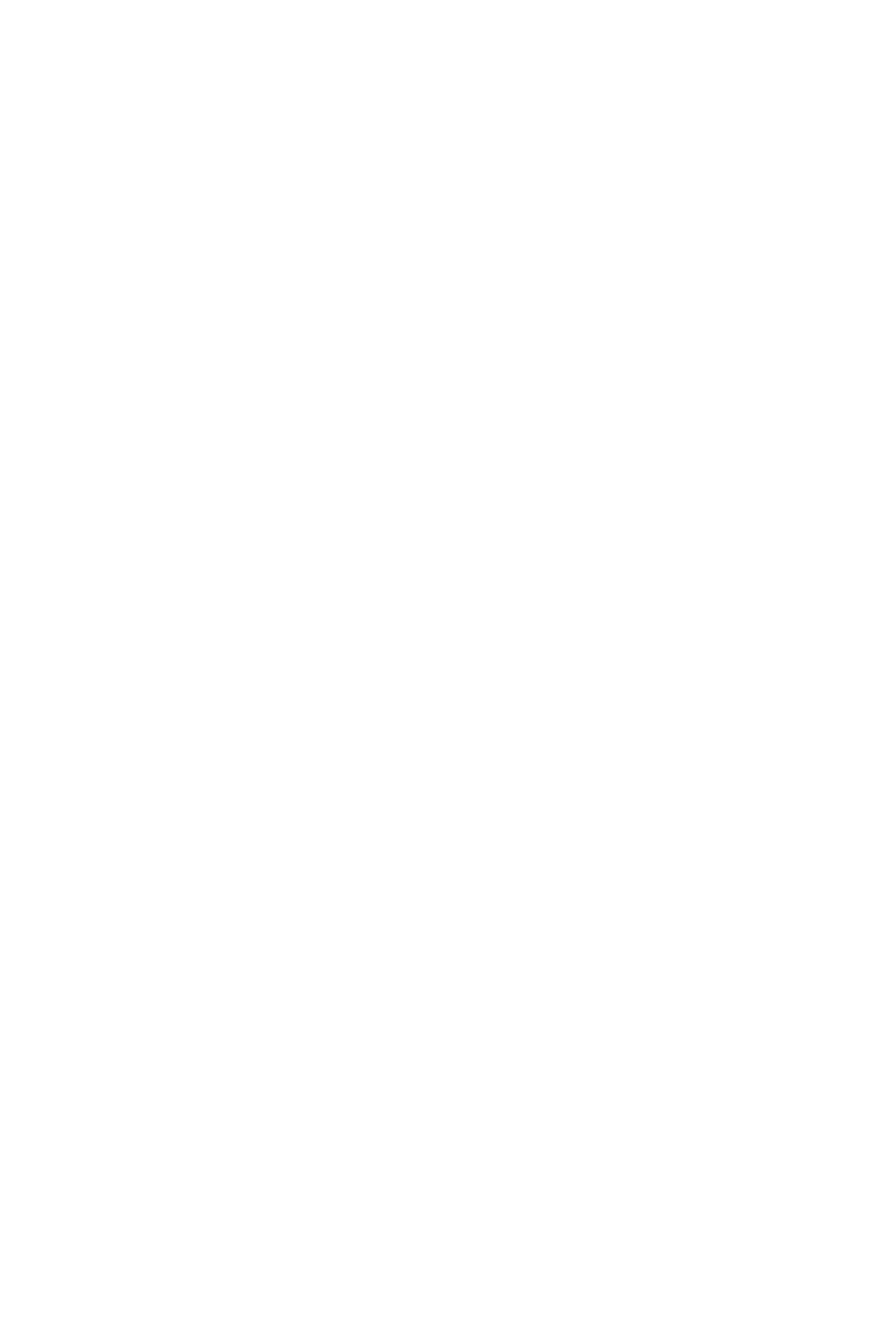
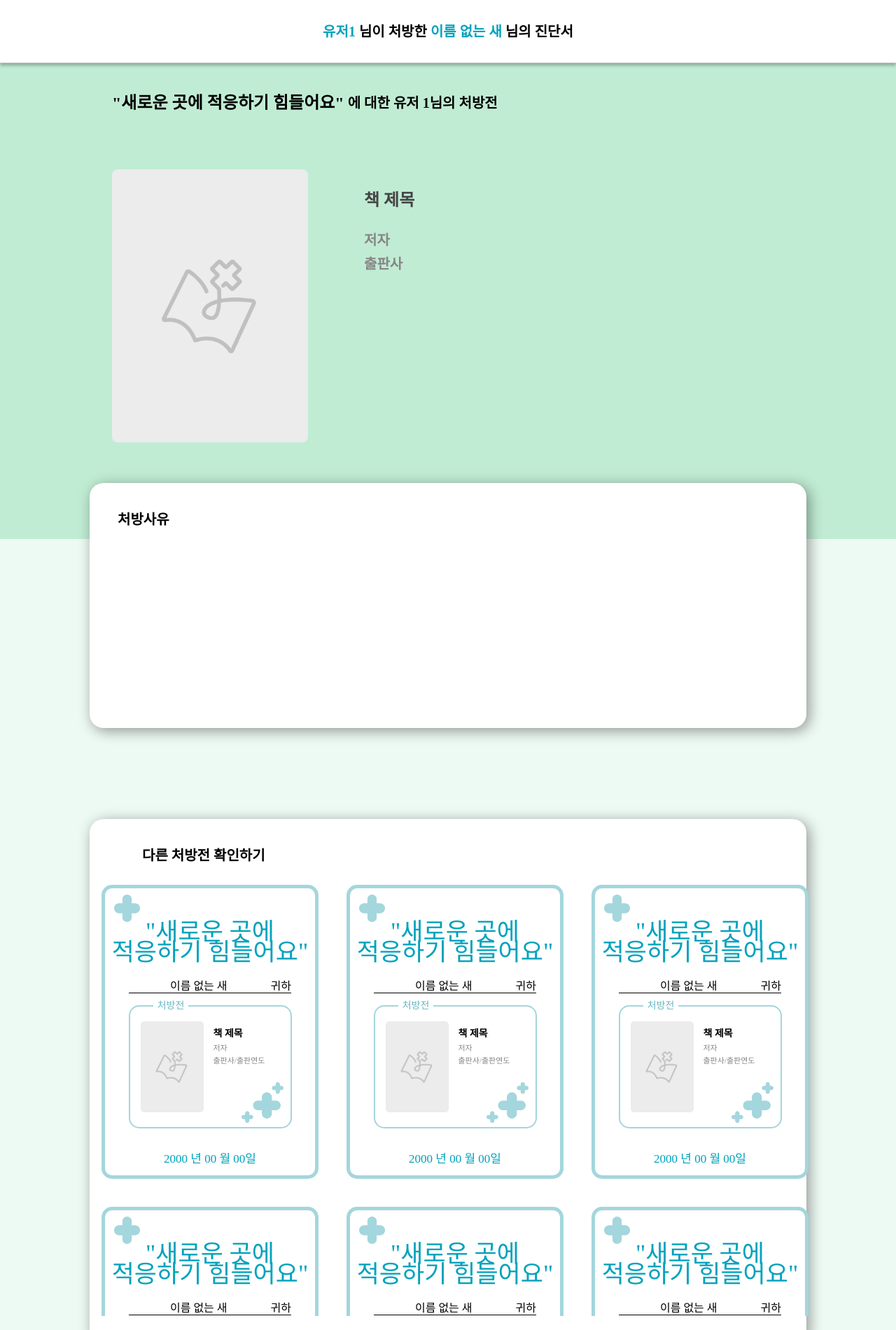
Before and after one commit to kw-bookmedicine/frontend, a React (Create React App) app: page /prescription/detail in a window 1280 px wide. Shown: the part 124-2024 px from the top of the page at 70% size. Before the commit the page ends 800 px from the top, so only its background shows below. Built offline with nearby package versions, Linux system fonts and the light colour scheme; no server answers; a web font is replaced by a local one.

Commit message:
:art: Design: 처방전 상세보기 페이지 1차 UI 구현

```diff
--- a/src/components/Prescription/ProcessTitle.jsx
+++ b/src/components/Prescription/ProcessTitle.jsx
@@ -13,6 +13,19 @@ const ProcessTitle = ({ type, value }) => {
 						<div className={`process_${type}_title`}>진단서</div>
 						<div className={`process_${type}_subTitle`}>
 							<span id={`${type}_nickname`}>이름 없는 새</span> 님의 진단서
+						</div>
+					</div>
+				</>
+			);
+		} else if (type === 'detail') {
+			return (
+				<>
+					<div className={`process_${type}_title_wrapper`}>
+						<div className={`process_${type}_title`}>처방전</div>
+						<div className={`process_${type}_subTitle`}>
+							<span id={`${type}_from_nickname`}>유저1</span> 님이 처방한{' '}
+							<span id={`${type}_target_nickname`}>이름 없는 새</span> 님의
+							진단서
 						</div>
 					</div>
 				</>
--- a/src/pages/Prescription/PrescriptionDetail.jsx
+++ b/src/pages/Prescription/PrescriptionDetail.jsx
@@ -1,7 +1,12 @@
 import React from 'react';
+
+// ASSETS
+import loading_thumbnail from '../../assets/loading_thumbnail_x4.png';
 
 // COMPONENTS
 import Header from '../../components/Header.js';
+import Title from '../../components/Prescription/ProcessTitle.jsx';
+import PrescriptionCard from '../../components/Prescription/PrescriptionCard.jsx';
 
 // STYLE
 import '../../styles/Prescription/PrescriptionDetail.css';
@@ -10,6 +15,44 @@ const PrescriptionDetail = () => {
 	return (
 		<>
 			<Header />
+			<Title type={'detail'} />
+			<div className="prscr_detail_top_container">
+				<div className="prscr_detail_top_info_wrapper">
+					<div className="prscr_detail_top_wrapper">
+						<div className="dt_prscr_title_wrapper">
+							<span id="dt_prscr_title">"새로운 곳에 적응하기 힘들어요"</span>
+							&nbsp;에 대한&nbsp;<span id="dt_from_nickname"> 유저 1</span>님의
+							처방전
+						</div>
+						<div className="prscr_dt_bookInfo_wrapper">
+							<div className="prscr_dt_left_wrapper">
+								<img src={loading_thumbnail} alt="" id="prscr_dt_loading_img" />
+							</div>
+							<div className="prscr_dt_right_wrapper">
+								<p className="prscr_dt_right_title">책 제목</p>
+								<p className="prscr_dt_right_author">저자</p>
+								<p className="prscr_dt_right_bookCompany">출판사</p>
+							</div>
+						</div>
+					</div>
+				</div>
+			</div>
+			<div className="prscr_detail_bottom_wrapper">
+				<div className="prscr_detail_res_container">
+					<div className="prscr_dt_res_title">처방사유</div>
+				</div>
+				<div className="prscr_other_container">
+					<div className="other_list_title">다른 처방전 확인하기</div>
+					<div className="other_list_wrapper">
+						<PrescriptionCard />
+						<PrescriptionCard />
+						<PrescriptionCard />
+						<PrescriptionCard />
+						<PrescriptionCard />
+						<PrescriptionCard />
+					</div>
+				</div>
+			</div>
 		</>
 	);
 };
--- a/src/styles/Counseling/ProcessTitle.css
+++ b/src/styles/Counseling/ProcessTitle.css
@@ -1,4 +1,7 @@
-.process_normal_title_wrapper {
+.process_normal_title_wrapper,
+.process_detail_title_wrapper {
+	position: sticky;
+	background-color: #fff;
 	display: flex;
 	flex-direction: column;
 	align-items: center;
@@ -10,16 +13,18 @@
 	padding: 34px 0;
 }
 
-.process_normal_title {
+.process_normal_title,
+.process_detail_title {
 	font-family: var(--basic-font);
 	font-style: normal;
-	font-weight: 600;
+	font-weight: 1000;
 	font-size: 24px;
 	line-height: 29px;
 	margin-bottom: 30px;
 }
 
-.process_normal_subTitle {
+.process_normal_subTitle,
+.process_detail_subTitle {
 	font-family: var(--basic-font);
 	font-style: normal;
 	font-weight: 600;
@@ -28,11 +33,14 @@
 }
 
 #normal_nickname,
-#process_nickname {
+#process_nickname,
+#detail_from_nickname,
+#detail_target_nickname {
 	color: #00a2bc;
 }
 
 .process_title_wrapper {
+	position: sticky;
 	display: flex;
 	flex-direction: column;
 	justify-content: center;
--- a/src/styles/Prescription/PrescriptionDetail.css
+++ b/src/styles/Prescription/PrescriptionDetail.css
@@ -0,0 +1,161 @@
+.prscr_detail_top_container {
+	position: sticky;
+	width: 100%;
+	height: 680px;
+	display: flex;
+	flex-direction: column;
+	align-items: center;
+	background-color: #c1ecd4;
+	padding: 32px 160px;
+	font-family: var(--basic-font);
+}
+
+.prscr_detail_top_info_wrapper {
+	max-width: 1440px;
+	width: 100%;
+	display: flex;
+	flex-direction: column;
+	justify-content: center;
+}
+
+.prscr_detail_top_wrapper {
+	width: 100%;
+	height: 50px;
+	text-align: start;
+}
+
+.dt_prscr_title_wrapper {
+	display: flex;
+	align-items: center;
+	width: 100%;
+	height: 100%;
+	margin-bottom: 70px;
+	font-family: var(--basic-font);
+	font-style: normal;
+	font-size: 20px;
+	font-weight: 600;
+	line-height: 24px;
+}
+
+#dt_prscr_title {
+	font-size: 24px;
+	font-weight: 600;
+	line-height: 29px;
+}
+
+#dt_from_nickname {
+	font-size: 20px;
+	font-weight: 600;
+	line-height: 24px;
+}
+
+#prscr_dt_loading_img {
+	width: 280px;
+	height: 390px;
+}
+
+.prscr_dt_bookInfo_wrapper {
+	width: 100%;
+	height: 100%;
+	display: flex;
+}
+
+.prscr_dt_right_wrapper {
+	width: 100%;
+	height: 100%;
+	display: flex;
+	flex-direction: column;
+	margin-left: 80px;
+	align-items: flex-start;
+	font-family: var(--basic-font);
+	font-style: normal;
+}
+
+.prscr_dt_right_title {
+	font-weight: 700;
+	font-size: 24px;
+	line-height: 29px;
+	color: #454545;
+	margin: 30px 0;
+}
+
+.prscr_dt_right_author,
+.prscr_dt_right_bookCompany {
+	font-weight: 600;
+	font-size: 20px;
+	line-height: 24px;
+	color: #868686;
+	margin-bottom: 10px;
+}
+
+.prscr_detail_bottom_wrapper {
+	width: 100%;
+	height: 180vh;
+	background-color: #edf9f3;
+	display: flex;
+	flex-direction: column;
+	align-items: center;
+}
+
+.prscr_detail_res_container {
+	position: relative;
+	bottom: 80px;
+	max-width: 1440px;
+	width: 80%;
+	height: 350px;
+	background-color: #fff;
+	border-radius: 20px;
+	box-shadow: 4px 4px 20px rgba(0, 0, 0, 0.4);
+	display: flex;
+	flex-direction: column;
+	padding: 40px;
+	z-index: 1;
+}
+
+.prscr_dt_res_title {
+	font-family: var(--basic-font);
+	font-size: 20px;
+	font-weight: 600;
+	font-style: normal;
+	line-height: 24px;
+	margin-bottom: 30px;
+}
+
+.prscr_other_container {
+	display: flex;
+	width: 80%;
+	max-width: 1440px;
+	height: 750px;
+	flex-direction: column;
+	margin: 50px 0;
+	padding: 40px 60px;
+	font-family: var(--basic-font);
+	font-style: normal;
+	background-color: #fff;
+	border-radius: 20px;
+	box-shadow: 4px 4px 20px rgba(0, 0, 0, 0.4);
+}
+
+.other_list_title {
+	font-size: 20px;
+	font-weight: 600;
+	line-height: 24px;
+	color: #000;
+	margin-bottom: 30px;
+	margin-left: 15px;
+}
+
+.other_list_wrapper {
+	display: grid;
+	align-self: center;
+	grid-template-columns: repeat(3, 0.8fr);
+	row-gap: 40px;
+	column-gap: 40px;
+	margin-left: 20px;
+	overflow-y: scroll;
+	align-items: center;
+}
+
+.other_list_wrapper::-webkit-scrollbar {
+	visibility: hidden;
+}
```
